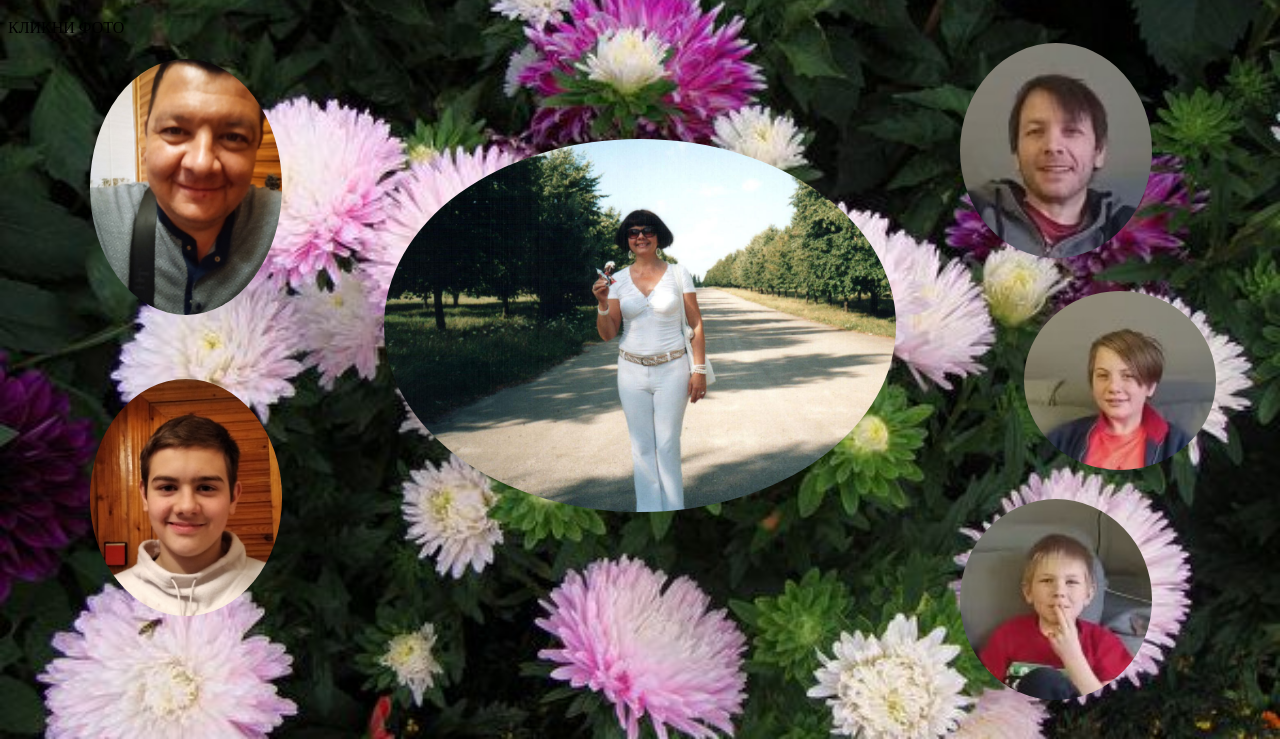
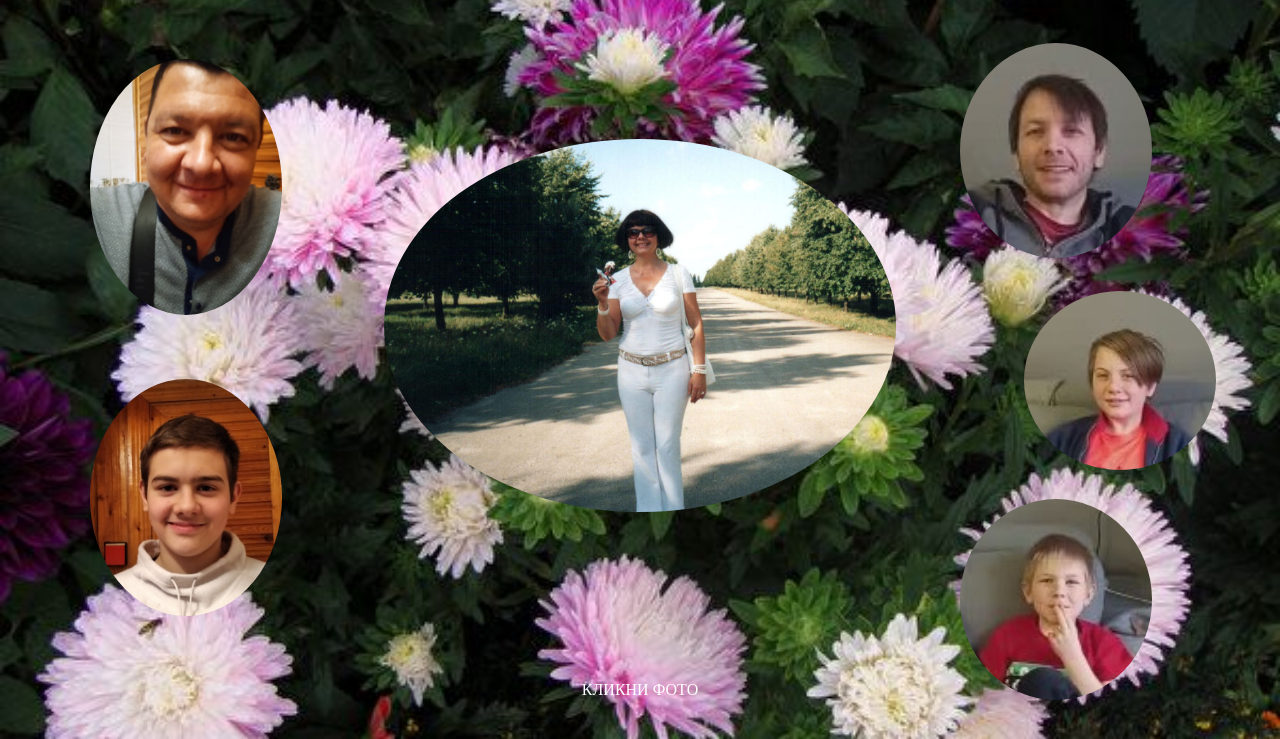
Before and after one commit to ALEX020752/eighth_march.io, a plain HTML site: page index.html in a window 1280 px wide. Shown: the part 61-800 px from the top of the page. Drawn offline with Linux system fonts and the light colour scheme.

Commit message:
Update style.css

```diff
--- a/style.css
+++ b/style.css
@@ -2,3 +2,13 @@ body {
 background-image: url("background.jpg");
 background-size:100%;
 }
+.footer-hint {
+    position: absolute;
+    bottom: 5%; /* Расстояние от нижнего края страницы */
+    left: 50%; /* Положение по горизонтали */
+    transform: translateX(-50%); /* Центрирование по горизонтали */
+    /*background-color: rgba(0, 0, 0, 0.5);  Цвет фона */
+    color: #fff; /* Цвет текста */
+    /*padding: 10px;  Внутренний отступ */
+    /*border-radius: 5px;  Скругление углов */
+}
```
